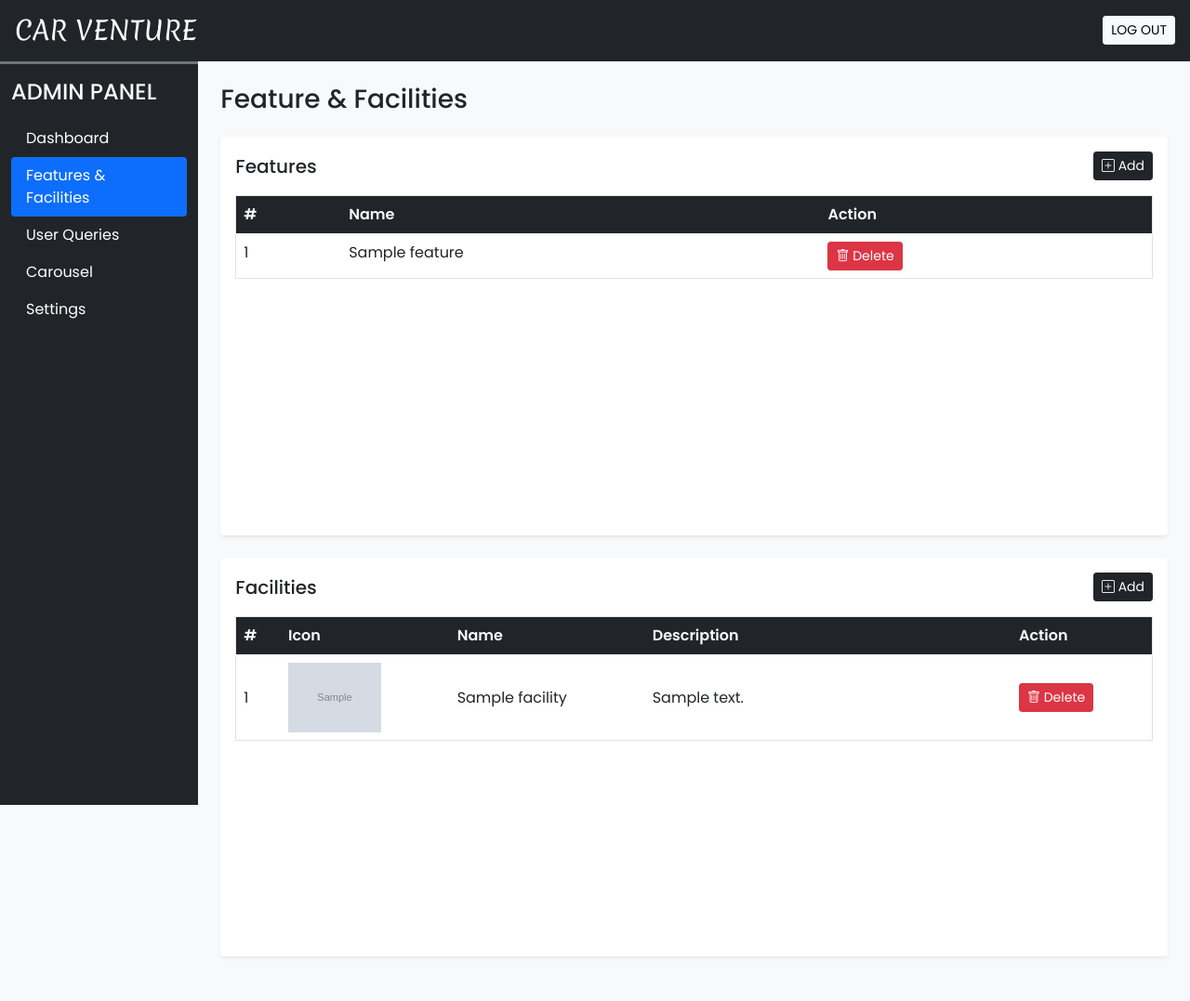
After one commit to Ayon-Biswas/carventureWebsite, a PHP site: page /carventureWebsite/admin/feature_facilities.php in a window 1280 px wide. The commit adds this page. Shown: the whole page at 93% size. Run offline with PHP 8.4, Linux system fonts and the light colour scheme; the visitor is signed in with stand-in values (Sample User, id 1); tables that the repository leaves empty or names only in its code hold one stand-in row (values such as "Sample post"); grey boxes marked "Sample" are stand-in pictures.

Commit message:
dynamic features and facilities

```diff
--- /dev/null
+++ b/admin/ajax/feature_facilities.php
@@ -0,0 +1,108 @@
+<?php
+require ('../inc/db_config.php');
+require ('../inc/essentials.php');
+adminLogin();
+
+// functions for features
+
+if(isset($_POST['add_feature']))
+{
+ $frm_data = filteration($_POST);
+ $q = "INSERT INTO `features`(`name`) VALUES (?)";
+ $values = [$frm_data['name']];
+ $res = insert($q, $values,'s');
+ echo $res;
+
+
+}
+
+if(isset($_POST['get_features']))
+{
+  $res = selectAll('features');
+  $i=1;
+
+  while($row = mysqli_fetch_assoc($res))
+ {
+   echo <<<data
+   <tr>
+    <td>$i</td>
+    <td>$row[name]</td>
+    <td>
+     <button type="button" onclick="rem_feature($row[id])" class="btn btn-danger btn-sm shadow-none">
+      <i class="bi bi-trash"></i> Delete
+     </button>
+   </td>
+   </tr>
+   data;
+   $i++;
+  }
+}
+
+if(isset($_POST['rem_feature']))
+{
+   $frm_data = filteration($_POST);
+   $values = [$frm_data['rem_feature']];
+
+   $q="DELETE FROM `features` WHERE `id`=?";
+   $res = delete($q,$values,'i');
+   echo $res;
+}
+
+if(isset($_POST['add_facility']))
+{
+  $frm_data = filteration($_POST);
+  $img_r = uploadSVGImage($_FILES['icon'],FACILITIES_FOLDER);
+
+ if($img_r == 'inv_img'){
+   echo $img_r;
+ }
+ else if($img_r == 'inv_size'){
+   echo $img_r;
+ }
+ else if($img_r == 'upd_failed'){
+   echo $img_r;
+ }
+ else{
+  $q = "INSERT INTO `facilities`(`icon`, `name`, `description`) VALUES (?,?,?)";
+  $values = [$img_r,$frm_data['name'],$frm_data['desc']];//index are name and desc.$img_r handles icon.
+  $res = insert($q, $values,'sss');
+  echo $res;
+ }
+}
+
+if(isset($_POST['get_facilities']))
+{
+  $res = selectAll('facilities');
+  $i=1;
+  $path = FACILITIES_IMG_PATH;
+
+  while($row = mysqli_fetch_assoc($res))
+ {
+   echo <<<data
+   <tr class="align-middle">
+    <td>$i</td>
+    <td><img src="$path$row[icon]" width="100px"></td>
+    <td>$row[name]</td>
+    <td>$row[description]</td>
+    <td>
+     <button type="button" onclick="rem_facility($row[id])" class="btn btn-danger btn-sm shadow-none">
+      <i class="bi bi-trash"></i> Delete
+     </button>
+   </td>
+   </tr>
+   data;
+   $i++;
+  }
+}
+
+if(isset($_POST['rem_facility']))
+{
+   $frm_data = filteration($_POST);
+   $values = [$frm_data['rem_facility']];
+
+   $q="DELETE FROM `facilities` WHERE `id`=?";
+   $res = delete($q,$values,'i');
+   echo $res;
+}
+
+?>
--- /dev/null
+++ b/admin/feature_facilities.php
@@ -0,0 +1,343 @@
+<?php
+require ('inc/essentials.php');
+require ('inc/db_config.php');
+adminLogin();
+
+if(isset($_GET['seen']))
+{
+    $frm_data = filteration($_GET);
+
+    if($frm_data['seen']=='all'){ //all is for implementing Mark all as read
+        $q="UPDATE `user_queries` SET `seen`=?";
+        $values=[1]; //we have passed 1 to `seen` which will mark all as read
+        if(update($q,$values,'i')){   //'ii' means data type.integer(i).update is coded in db_config.php
+          alert('success','Marked all as read');
+        }
+        else{
+          alert('error','Operation Failed');
+        }
+    }
+    else{
+      $q="UPDATE `user_queries` SET `seen`=? WHERE `sr_no`=?";
+      $values=[1,$frm_data['seen']]; //we have to pass 1 to `seen`
+      if(update($q,$values,'ii')){   //'ii' means data type.integer(i).update is coded in db_config.php
+        alert('success','Marked as read');
+      }
+      else{
+        alert('error','Operation Failed');
+      }
+    }
+}
+
+if(isset($_GET['del']))
+{
+    $frm_data = filteration($_GET);
+
+    if($frm_data['del']=='all'){ //all is for implementing delete all
+        $q="DELETE FROM `user_queries`";
+        if(mysqli_query($con,$q)){   //in delete all we have no values to pass.
+          alert('success','All Data deleted!');
+        }
+        else{
+          alert('error','Operation Failed');
+        }
+    }
+    else{
+      $q="DELETE FROM `user_queries` WHERE `sr_no`=?";
+      $values=[$frm_data['del']]; //we have to pass the id `del`
+      if(delete($q,$values,'i')){   //'i' means data type.integer(i).delete is coded in db_config.php
+        alert('success','Data deleted!');
+      }
+      else{
+        alert('error','Operation Failed');
+      }
+    }
+}
+?>
+<!DOCTYPE html>
+<html lang="en">
+
+<head>
+  <meta charset="UTF-8">
+  <meta name="viewport" content="width=device-width, initial-scale=1.0">
+  <title>Admin Panel - Feature & Facilities</title>
+  <?php require ('inc/links.php');?>
+</head>
+
+<body class="bg-light">
+  <?php require ('inc/header.php');?>
+
+  <div class="container-fluid" id="main-content">
+    <div class="row">
+      <div class="col-lg-10 ms-auto p-4 overflow-hidden">
+        <h3 class="mb-4">Feature & Facilities</h3>
+
+        <!-- Features section -->
+        <div class="card border-0 shadow-sm mb-4">
+          <div class="card-body">
+
+            <div class="d-flex align-items-center justify-content-between mb-3">
+              <h5 class="card-title m-0">Features</h5>
+              <button type="button" class="btn btn-dark shadow-none btn-sm" data-bs-toggle="modal"
+                data-bs-target="#feature-s">
+                <i class="bi bi-plus-square"></i> Add
+              </button>
+            </div>
+
+            <div class="table-responsive-md" style="height: 350px; overflow-y: scroll;">
+              <table class="table table-hover border">
+                <thead>
+                  <tr class="bg-dark text-light">
+                    <th scope="col">#</th>
+                    <th scope="col">Name</th>
+                    <th scope="col">Action</th>
+                  </tr>
+                </thead>
+                <tbody id="features-data">
+                </tbody>
+              </table>
+            </div>
+
+          </div>
+        </div>
+        <!-- Facilities section -->
+        <div class="card border-0 shadow-sm mb-4">
+          <div class="card-body">
+
+            <div class="d-flex align-items-center justify-content-between mb-3">
+              <h5 class="card-title m-0">Facilities</h5>
+              <button type="button" class="btn btn-dark shadow-none btn-sm" data-bs-toggle="modal"
+                data-bs-target="#facility-s">
+                <i class="bi bi-plus-square"></i> Add
+              </button>
+            </div>
+
+            <div class="table-responsive-md" style="height: 350px; overflow-y: scroll;">
+              <table class="table table-hover border">
+                <thead>
+                  <tr class="bg-dark text-light">
+                    <th scope="col">#</th>
+                    <th scope="col">Icon</th>
+                    <th scope="col">Name</th>
+                    <th scope="col" width="40%">Description</th>
+                    <th scope="col">Action</th>
+                  </tr>
+                </thead>
+                <tbody id="facilities-data">
+                </tbody>
+              </table>
+            </div>
+
+          </div>
+        </div>
+
+      </div>
+    </div>
+  </div>
+
+
+  <!-- Feature modal section -->
+  <div class="modal fade" id="feature-s" data-bs-backdrop="static" data-bs-keyboard="true" tabindex="-1"
+    aria-labelledby="staticBackdropLabel" aria-hidden="true">
+    <div class="modal-dialog">
+      <form id="feature_s_form">
+        <div class="modal-content">
+          <div class="modal-header">
+            <h5 class="modal-title">Add Feature</h5>
+          </div>
+          <div class="modal-body">
+
+            <div class="mb-3">
+              <label class="form-label fw-bold">Name</label>
+              <input type="text" name="feature_name" class="form-control shadow-none" required>
+            </div>
+
+          </div>
+          <div class="modal-footer">
+            <button type="reset" class="btn text-secondary shadow-none border-dark"
+              data-bs-dismiss="modal">Cancel</button>
+            <button type="submit" class="btn custom-bg text-white shadow-none">SUBMIT</button>
+          </div>
+        </div>
+      </form>
+    </div>
+  </div>
+
+<!-- Facility modal section -->
+  <div class="modal fade" id="facility-s" data-bs-backdrop="static" data-bs-keyboard="true" tabindex="-1"
+    aria-labelledby="staticBackdropLabel" aria-hidden="true">
+    <div class="modal-dialog">
+      <form id="facility_s_form">
+        <div class="modal-content">
+          <div class="modal-header">
+            <h5 class="modal-title">Add Facility</h5>
+          </div>
+          <div class="modal-body">
+
+            <div class="mb-3">
+              <label class="form-label fw-bold">Name</label>
+              <input type="text" name="facility_name" class="form-control shadow-none" required>
+            </div>
+
+            <div class="mb-3">
+              <label class="form-label fw-bold">Icon</label>
+              <input type="file" name="facility_icon" accept=".svg" class="form-control shadow-none" required>
+            </div>
+
+            <div class="mb-3">
+              <label class="form-label">Description</label>
+              <textarea name="facility_desc" class="form-control shadow-none" rows="3"></textarea>
+            </div>
+          </div>
+          <div class="modal-footer">
+            <button type="reset" class="btn text-secondary shadow-none border-dark"
+              data-bs-dismiss="modal">Cancel</button>
+            <button type="submit" class="btn custom-bg text-white shadow-none">SUBMIT</button>
+          </div>
+        </div>
+      </form>
+    </div>
+  </div>
+
+  <?php require ('inc/scripts.php');?>
+
+  <script>
+    let feature_s_form = document.getElementById('feature_s_form');
+    let facility_s_form = document.getElementById('facility_s_form');
+
+    feature_s_form.addEventListener('submit', function (e) {
+      e.preventDefault();
+      add_feature();
+    });
+
+    function add_feature() {
+      let data = new FormData();
+      data.append('name', feature_s_form.elements['feature_name']
+      .value); //accessing feature_s_form id and through ".elements" array we are accessing the index feature_name.
+      data.append('add_feature', '');
+
+      let xhr = new XMLHttpRequest();
+      xhr.open("POST", "ajax/feature_facilities.php", true);
+
+      xhr.onload = function () {
+        var myModal = document.getElementById('feature-s');
+        var modal = bootstrap.Modal.getInstance(myModal);
+        modal.hide();
+
+        if (this.responseText == 1) {
+          alert('success', 'New Feature Added');
+          feature_s_form.elements['feature_name'].value = '';
+          get_features();
+        } else {
+          alert('error', 'Server down!');
+
+        }
+      }
+      xhr.send(data);
+    }
+
+    function get_features() {
+      let xhr = new XMLHttpRequest();
+      xhr.open("POST", "ajax/feature_facilities.php", true);
+      xhr.setRequestHeader('Content-Type', 'application/x-www-form-urlencoded');
+      xhr.onload = function () {
+        document.getElementById('features-data').innerHTML = this.responseText;
+      }
+      xhr.send('get_features');
+    }
+
+    function rem_feature(val) {
+      let xhr = new XMLHttpRequest();
+      xhr.open("POST", "ajax/feature_facilities.php", true);
+      xhr.setRequestHeader('Content-Type', 'application/x-www-form-urlencoded');
+
+      xhr.onload = function () {
+        console.log(this.responseText);
+        if (this.responseText == 1) {
+          alert('success', 'Feature removed!');
+          get_features();
+        } else if (this.responseText == 'car_added') {
+          alert('error', 'Feature is added in Car!');
+        } else {
+          alert('error', 'Server down!');
+        }
+      }
+      xhr.send('rem_feature=' + val);
+    }
+
+    facility_s_form.addEventListener('submit', function (e) {
+      e.preventDefault();
+      add_facility();
+    });
+
+    function add_facility() {
+      let data = new FormData();
+      data.append('name', facility_s_form.elements['facility_name'].value); //accessing facility_s_form id and through ".elements" array we are accessing the index facility_name.
+      data.append('icon', facility_s_form.elements['facility_icon'].files[0]);
+      data.append('desc', facility_s_form.elements['facility_desc'].value);
+      data.append('add_facility', '');
+
+      let xhr = new XMLHttpRequest();
+      xhr.open("POST", "ajax/feature_facilities.php", true);
+
+      xhr.onload = function () {
+        var myModal = document.getElementById('facility-s');
+        var modal = bootstrap.Modal.getInstance(myModal);
+        modal.hide();
+
+        if (this.responseText == 'inv_img') {
+            alert('error', 'only SVG are allowed!');
+        }
+        else if (this.responseText == 'inv_size') {
+            alert('error', 'Image should be less than 1MB!');
+        }
+        else if (this.responseText == 'upd_failed') {
+            alert('error', 'Image upload failed. Server down!');
+        }
+        else {
+            alert('success', 'New Facility Added');
+            facility_s_form.reset();
+            get_facilities();
+        }
+      }
+      xhr.send(data);
+    }
+
+    function get_facilities() {
+      let xhr = new XMLHttpRequest();
+      xhr.open("POST", "ajax/feature_facilities.php", true);
+      xhr.setRequestHeader('Content-Type', 'application/x-www-form-urlencoded');
+      xhr.onload = function () {
+        document.getElementById('facilities-data').innerHTML = this.responseText;
+      }
+      xhr.send('get_facilities');
+    }
+
+    function rem_facility(val) {
+      let xhr = new XMLHttpRequest();
+      xhr.open("POST", "ajax/feature_facilities.php", true);
+      xhr.setRequestHeader('Content-Type', 'application/x-www-form-urlencoded');
+
+      xhr.onload = function () {
+        console.log(this.responseText);
+        if (this.responseText == 1) {
+          alert('success', 'Facility removed!');
+          get_facilities();
+        } else if (this.responseText == 'car_added') {
+          alert('error', 'Facility is added in Car!');
+        } else {
+          alert('error', 'Server down!');
+        }
+      }
+      xhr.send('rem_facility=' + val);
+    }
+
+    window.onload = function () {
+      get_features();
+      get_facilities();
+    }
+  </script>
+
+</body>
+
+</html>
--- a/admin/inc/essentials.php
+++ b/admin/inc/essentials.php
@@ -3,12 +3,13 @@
 //frontend purpose data
 define('SITE_URL','http://127.0.0.1/carventureWebsite/');
 define('CAROUSEL_IMG_PATH',SITE_URL.'images/carousel/');
-// define('ABOUT_IMG_PATH'.SITE_URL.'images/about/');
+define('FACILITIES_IMG_PATH',SITE_URL.'images/facilities/');
+
 
 //backend upload process
 define('UPLOAD_IMAGE_PATH',$_SERVER['DOCUMENT_ROOT'].'/carventureWebsite/images/'); //returns absolute path of server and folder
-// define('ABOUT_FOLDER','about/');
 define('CAROUSEL_FOLDER','carousel/');
+define('FACILITIES_FOLDER','facilities/');
 
 
 
@@ -72,4 +73,29 @@ function deleteImage($image,$folder)
   }
 }
 
+function uploadSVGImage($image,$folder)
+{
+  $valid_mime = ['image/svg+xml']; //mime type(extension) is svg+xml
+  $img_mime = $image['type'];
+
+  if(!in_array($img_mime,$valid_mime)){
+    return 'inv_img'; //invalid image mime or format
+  }
+  else if(($image['size']/(1024*1024))>1){ //1024*1024 from byte to kilo byte to mega byte
+   return 'inv_size'; //invalid size greater than 1 mb
+  }
+  else{
+    $ext = pathinfo($image['name'],PATHINFO_EXTENSION); //extracting image extension without the "." like png,jpeg
+    $rname ='IMG_'.random_int(11111,99999).".$ext";//random name for image. the dot outside double quote is for concatination dot inside is part of string.
+    $img_path =UPLOAD_IMAGE_PATH.$folder.$rname;//absolute path,folder,random img name
+
+    if(move_uploaded_file($image['tmp_name'], $img_path)){
+        return $rname;
+    }
+    else{
+        return 'upd_failed';
+    }
+  }
+}
+
 ?>
--- a/admin/inc/header.php
+++ b/admin/inc/header.php
@@ -19,6 +19,9 @@
                             <a class="nav-link text-white" href="dashboard.php">Dashboard</a>
                         </li>
                         <li class="nav-item">
+                            <a class="nav-link text-white" href="feature_facilities.php">Features & Facilities</a>
+                        </li>
+                        <li class="nav-item">
                             <a class="nav-link text-white" href="user_queries.php">User Queries</a>
                         </li>
                         <li class="nav-item">
```
Also changed, not shown: images/facilities/IMG_16212.svg (added), images/facilities/IMG_26732.svg (added), images/facilities/IMG_50437.svg (added), images/facilities/IMG_57426.svg (added), images/facilities/IMG_77443.svg (added), images/facilities/IMG_82900.svg (added).
